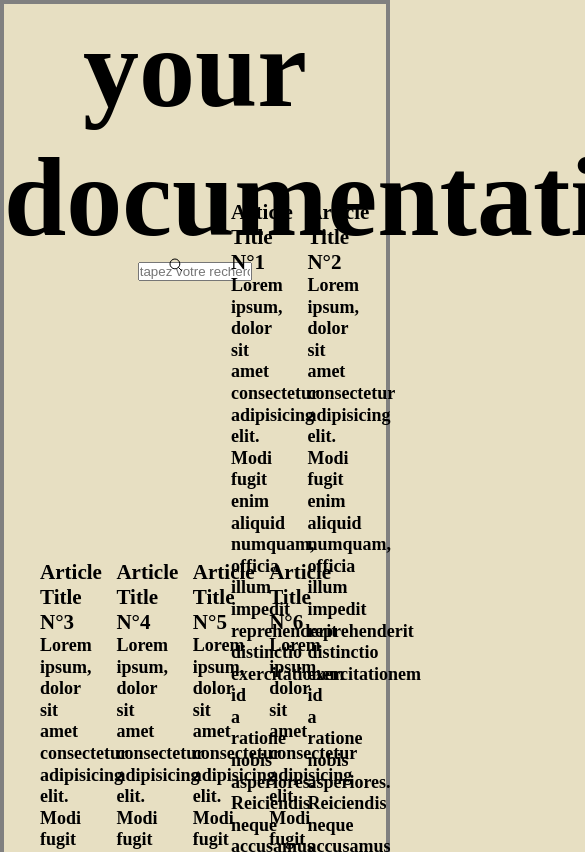
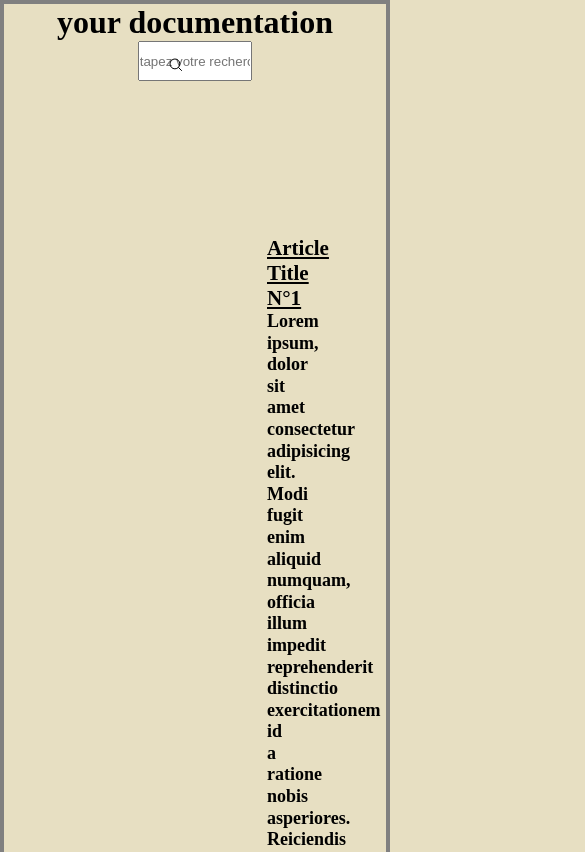
Before and after one commit to Jeremy-Sabadie/TechnicalDocumentationWithFlexBox, a plain HTML site: page index.html in a window 390 px wide. Shown: the top 852 px of the page, 585 px wide, since content can reach past the window. Drawn offline with Linux system fonts and the light colour scheme; a web font is replaced by a local one.

Commit message:
add a litle media query

```diff
--- a/style.css
+++ b/style.css
@@ -51,15 +51,17 @@ p {
 }
 section {
   width: 20%;
-  height: 20em;
-  margin: ;
+  height: fit-content;
+  margin: 2em;
   padding: 2em;
   text-align: center;
   font-weight: bolder;
   font-size: large;
 }
-h3 {
+section>h3{
   text-transform: capitalize;
+  text-decoration: underline;
+
 }
 img {
   width: 40%;
@@ -76,3 +78,16 @@ img {
 #up {
   margin-left: 50%;
 }
+@media screen and (max-width:500px) {
+
+  h1{
+
+    font-size: 2em;
+  }
+  h3{
+
+
+  }
+
+  }
+}
```
